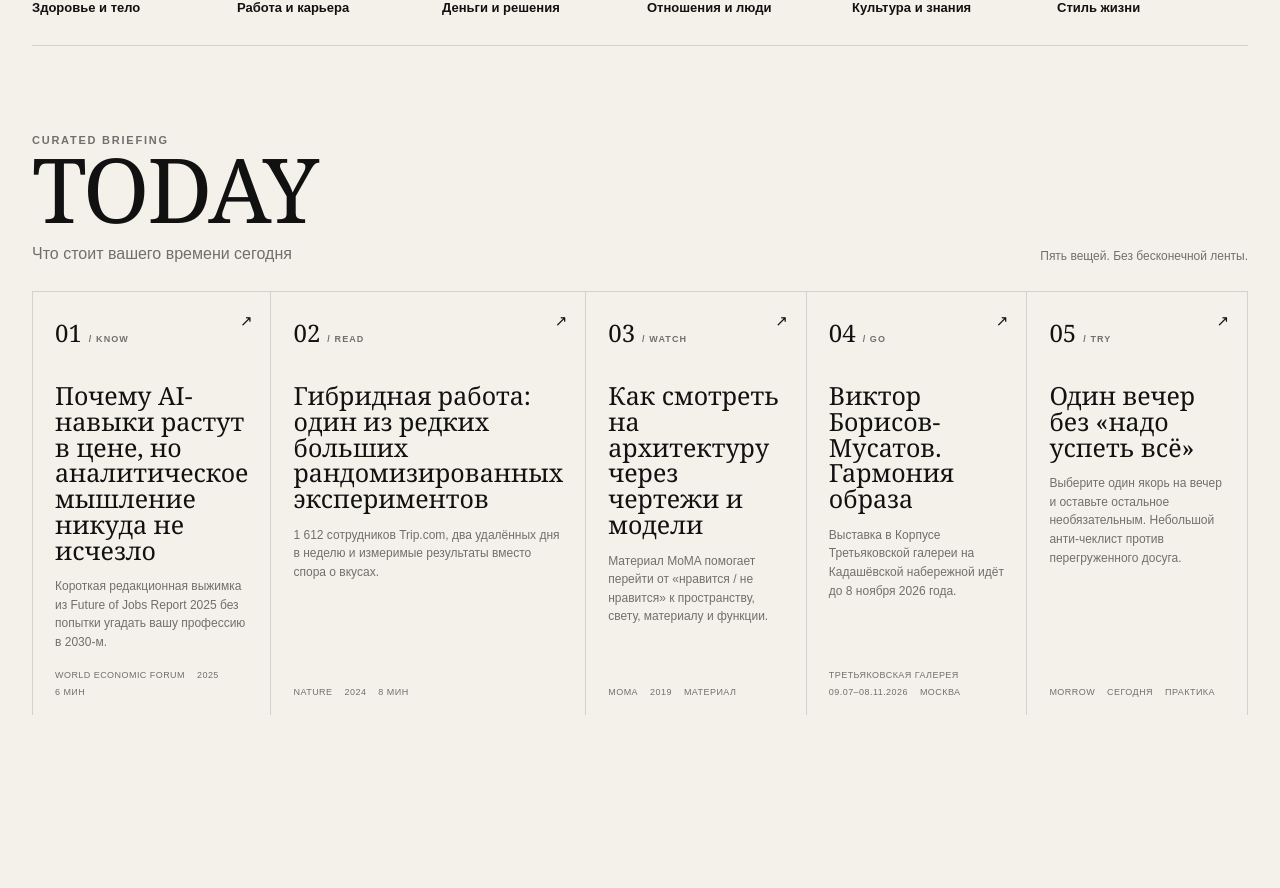
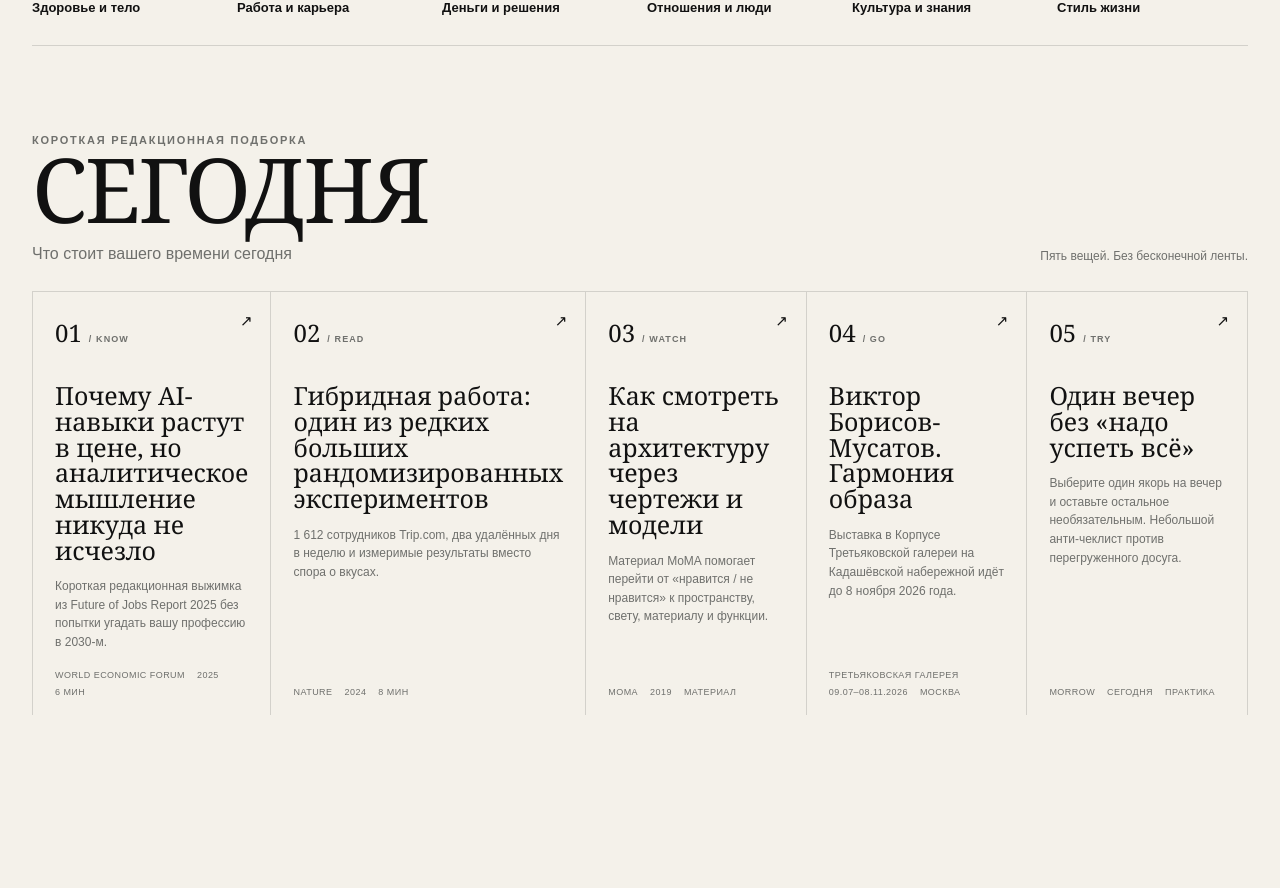
Before and after one commit to mburzhinsky-hub/morrow, a Next.js app: page / in a window 1280 px wide. Shown: the part 932-1820 px from the top of the page. Built offline with nearby package versions, Linux system fonts and the light colour scheme.

Commit message:
Apply Russian content and layout update

```diff
--- a/components/TodayBriefing.tsx
+++ b/components/TodayBriefing.tsx
@@ -6,8 +6,8 @@
     <section id="today" className="today-section section shell">
       <div className="section-heading split-heading">
         <div>
-          <span className="section-kicker">CURATED BRIEFING</span>
-          <h2>TODAY</h2>
+          <span className="section-kicker">КОРОТКАЯ РЕДАКЦИОННАЯ ПОДБОРКА</span>
+          <h2>СЕГОДНЯ</h2>
           <p>Что стоит вашего времени сегодня</p>
         </div>
         <p className="section-note">Пять вещей. Без бесконечной ленты.</p>
```
